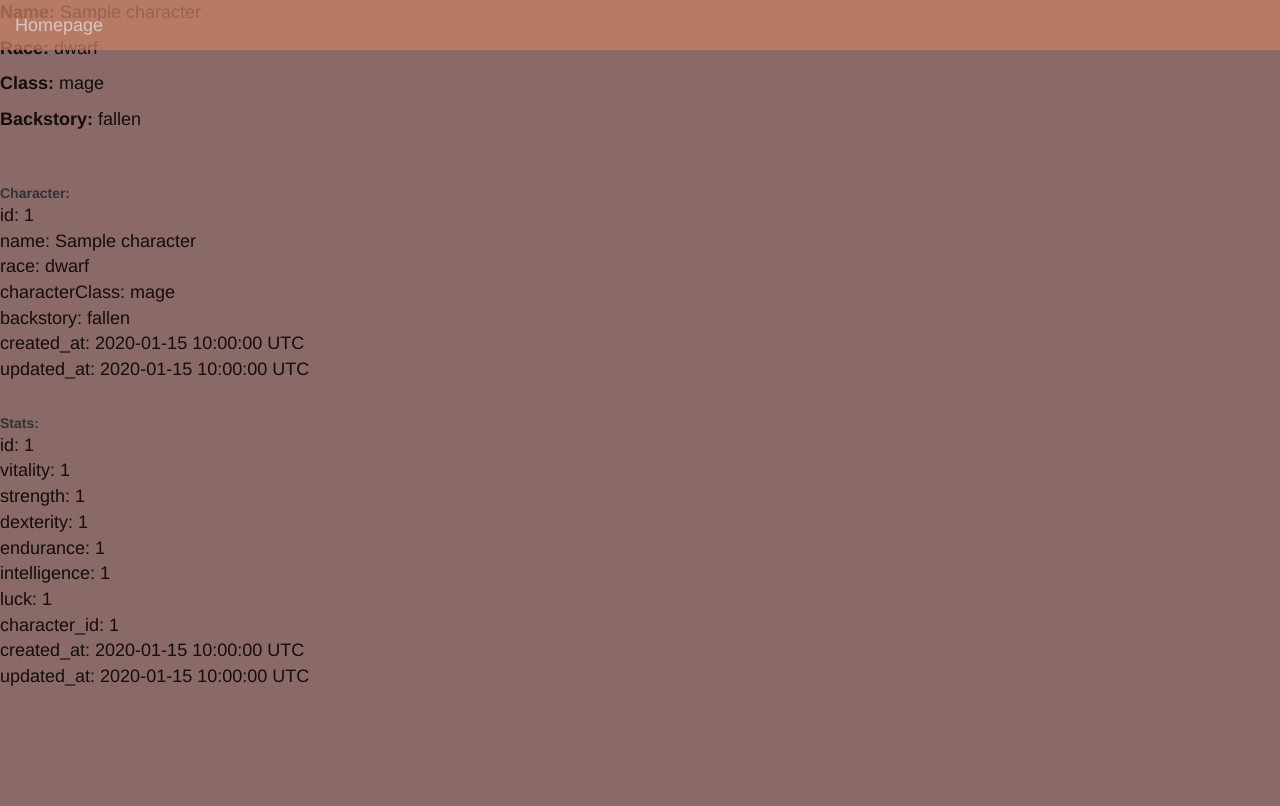
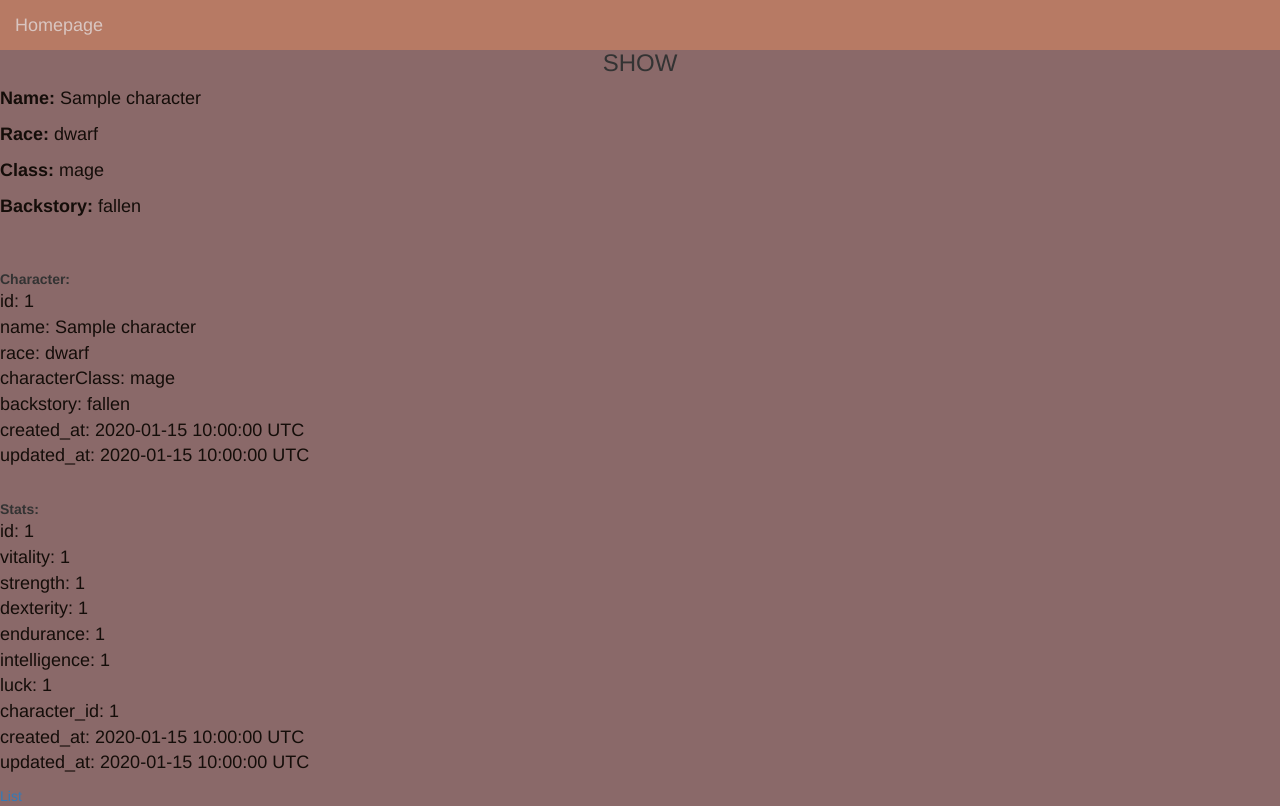
Before and after one commit to paigeweber13/rpg-character-generator, a Rails app: page /characters/1 in a window 1280 px wide. Run offline with Rails 7, Linux system fonts and the light colour scheme; tables that the repository leaves empty hold one stand-in row (values such as "Sample post"); style sheets or scripts are compiled from the project's sources; some libraries are stand-ins or nearby versions.

Commit message:
Updated views to have links

```diff
--- a/app/views/characters/show.html.erb
+++ b/app/views/characters/show.html.erb
@@ -1,3 +1,4 @@
+<h1 style="margin-top:50px;"> SHOW </h1>
 <p>
     <strong>Name:</strong>
     <%= @character.name %>
@@ -38,3 +39,5 @@
         <br>
     <% end %>
 </p>
+
+<%= link_to 'List', characters_path %>
--- a/app/views/steps/charStats.html.erb
+++ b/app/views/steps/charStats.html.erb
@@ -1,3 +1,5 @@
+<p style="margin-top:80px">Stats</p>
+
 <%= form_for @character do |f| %>
     <!-- TODO: Way to loop through Stat model attributes? -->
     <%= f.fields_for(:stat) do |stat_f| %>
```
